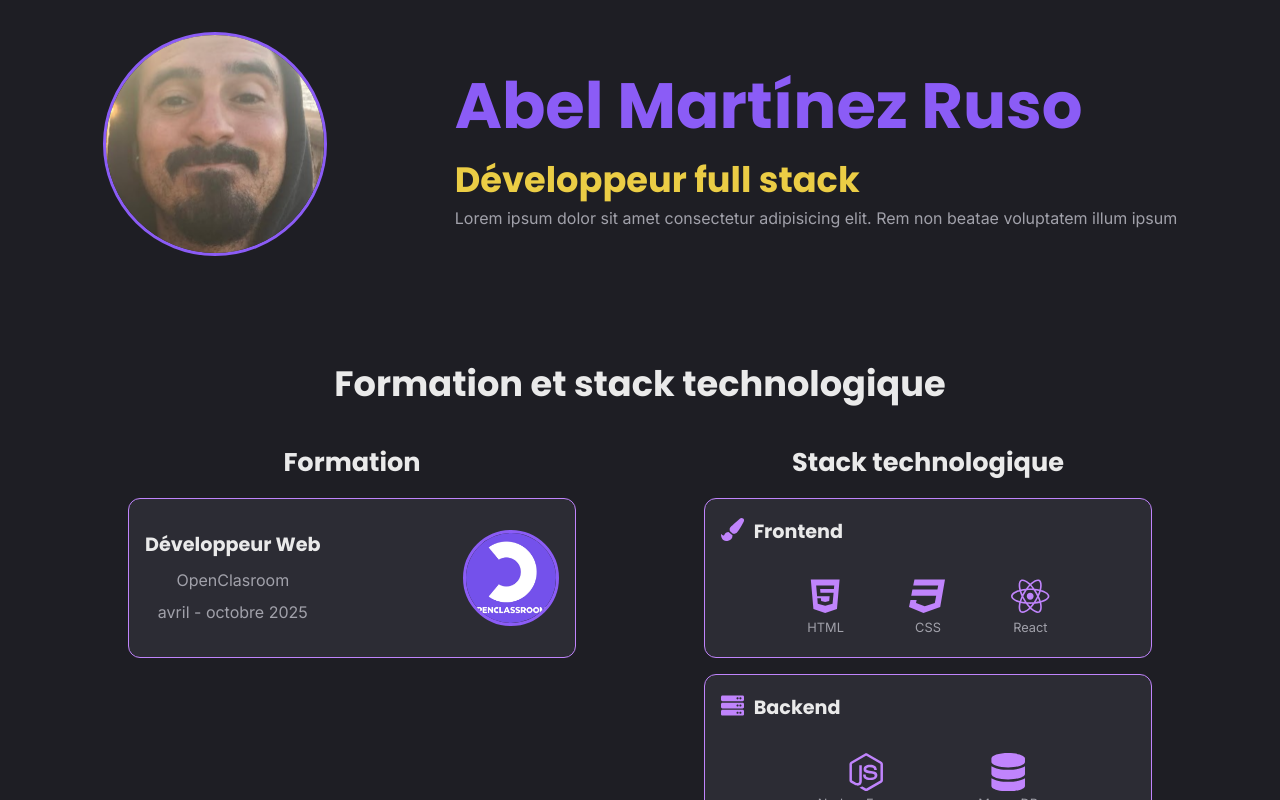
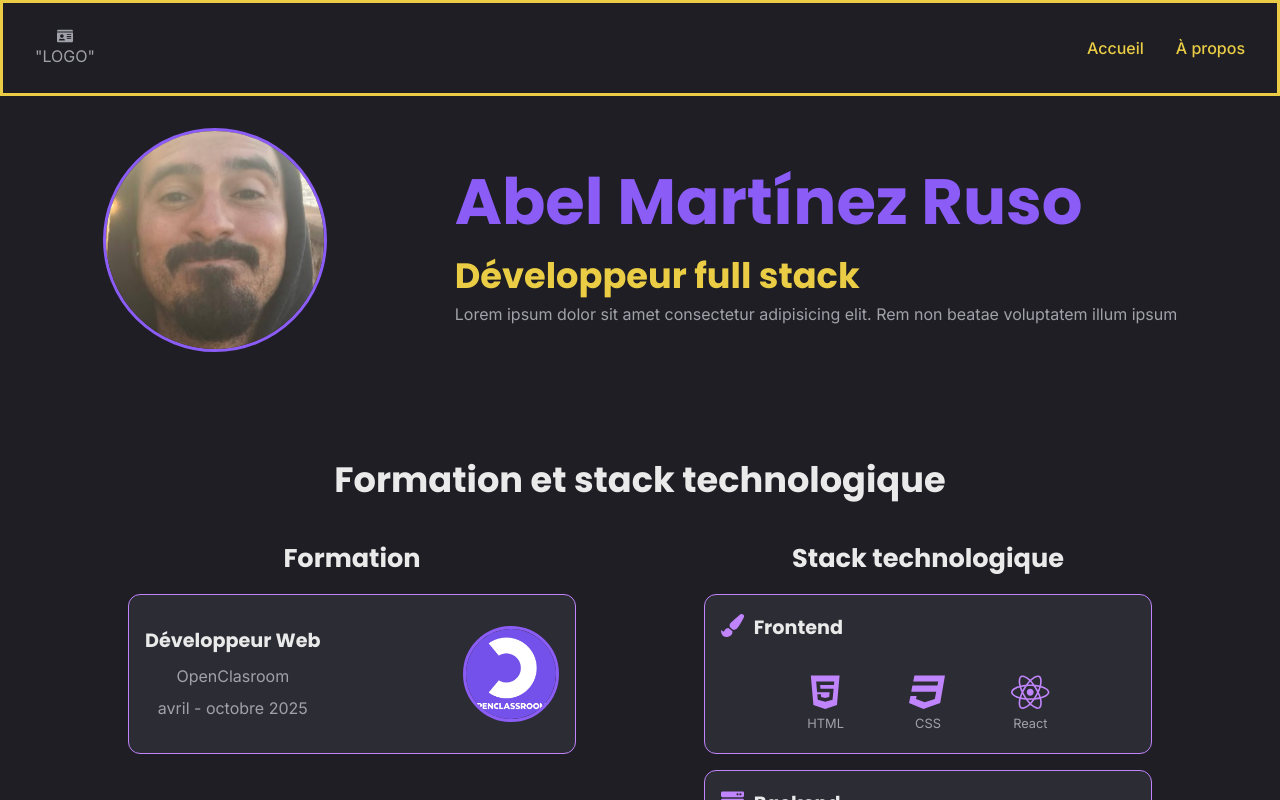
Before and after one commit to AbelMRuso/Portfolio, a React (Vite) app: page / in a window 1280 px wide. Shown: the top 800 px of the page. Built offline with nearby package versions, Linux system fonts and the light colour scheme; a web font is replaced by a local one.

Commit message:
creation composant Header

```diff
--- a/src/App.jsx
+++ b/src/App.jsx
@@ -1,3 +1,4 @@
+import Header from "./assets/components/header/Header";
 import Hero from "./assets/components/hero/Hero";
 import ProjectSection from "./assets/components/projectSection/ProjectSection";
 import StackSection from "./assets/components/stackSection/StackSection";
@@ -5,6 +6,7 @@ import StackSection from "./assets/components/stackSection/StackSection";
 function App() {
     return (
         <>
+            <Header />
             <Hero></Hero>
             <StackSection />
             <ProjectSection />
--- /dev/null
+++ b/src/assets/components/header/Header.jsx
@@ -0,0 +1,21 @@
+import { FaIdCard } from "react-icons/fa";
+import styles from "../header/Header.module.scss";
+
+function Header() {
+    return (
+        <>
+            <header className={styles.headerContenair}>
+                <p className={styles.logo}>
+                    <FaIdCard />
+                    "LOGO"
+                </p>
+                <nav className={styles.navContenair}>
+                    <a href="">Accueil</a>
+                    <a href="">À propos</a>
+                </nav>
+            </header>
+        </>
+    );
+}
+
+export default Header;
--- /dev/null
+++ b/src/assets/components/header/Header.module.scss
@@ -0,0 +1,19 @@
+.headerContenair {
+    display: flex;
+    justify-content: space-between;
+    align-items: center;
+    height: 6em;
+    border: solid var(--color-link);
+    padding: 2em;
+}
+
+.navContenair {
+    display: flex;
+    gap: 2em;
+}
+
+.logo {
+    display: flex;
+    flex-direction: column;
+    align-items: center;
+}
```
